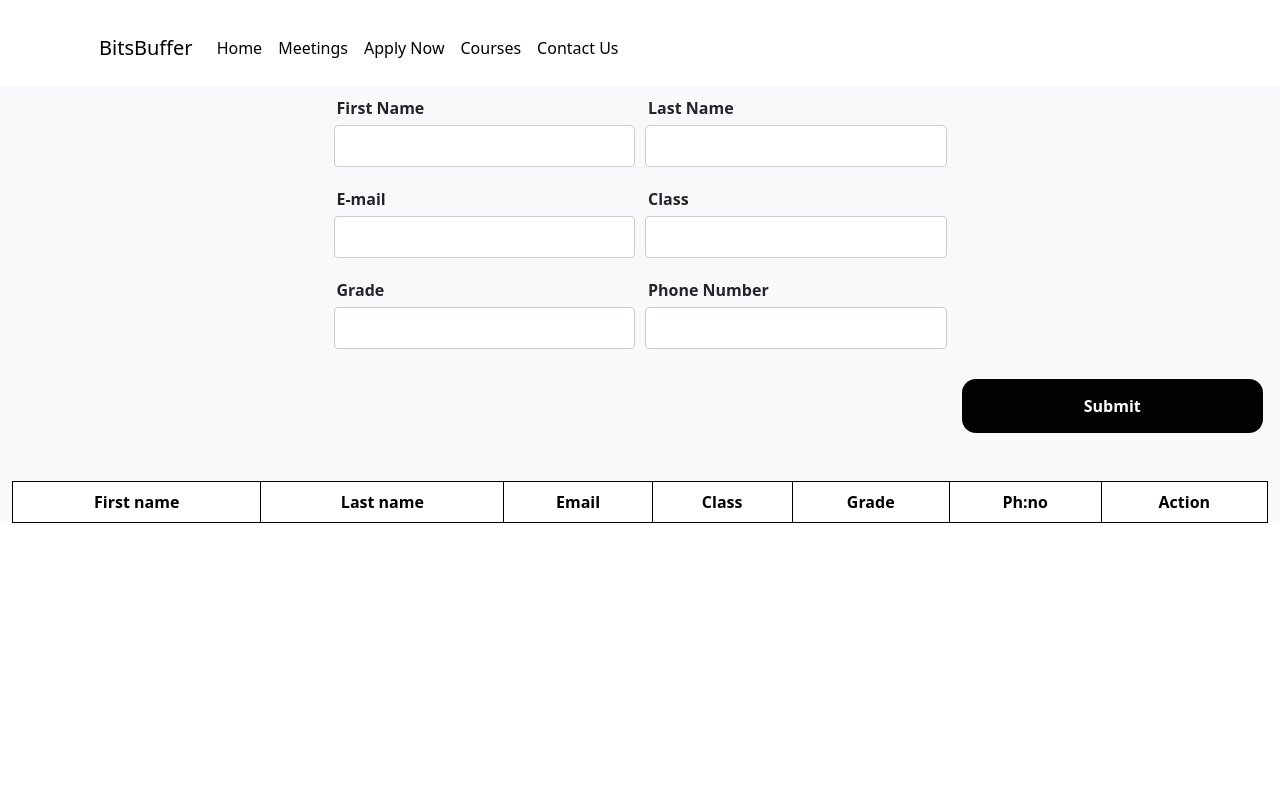
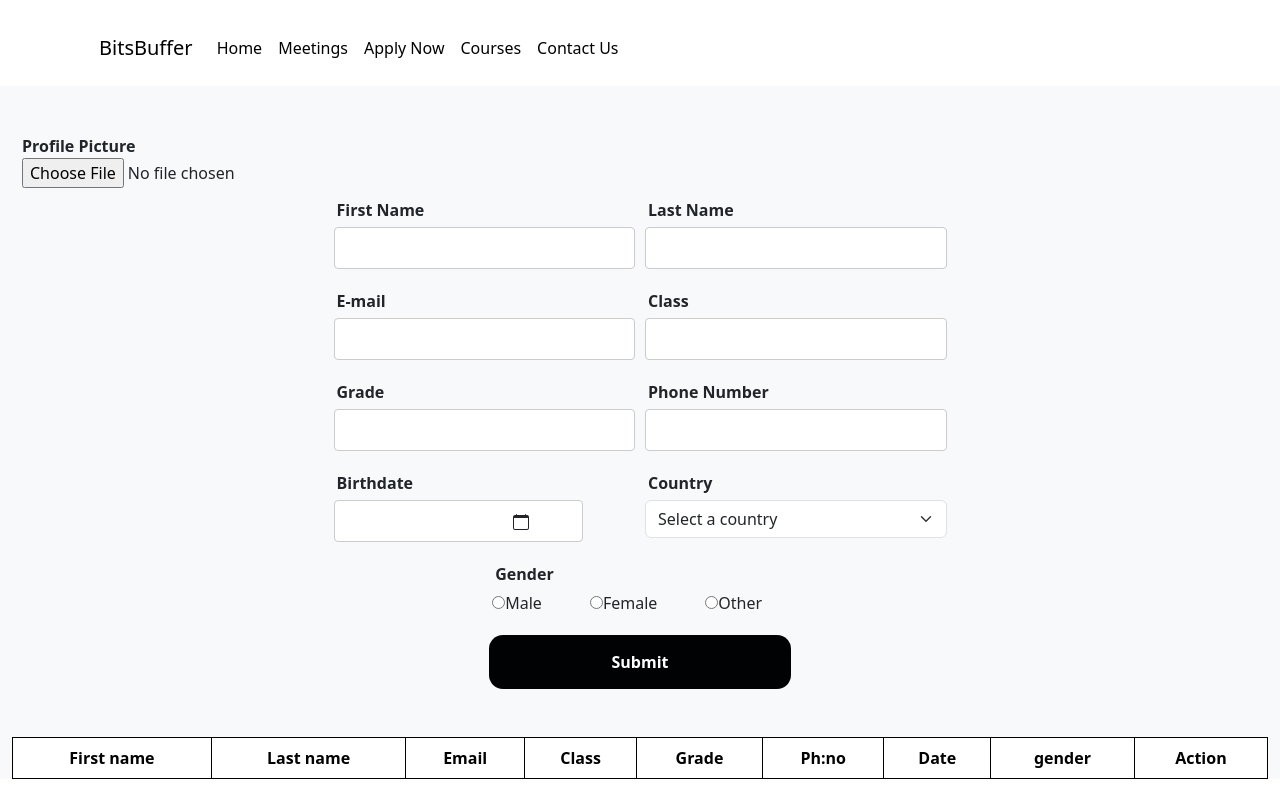
Before and after one commit to hamna331/Curd, a React (Create React App) app: page / in a window 1280 px wide. Built offline with nearby package versions, Linux system fonts and the light colour scheme.

Commit message:
form updated

```diff
--- a/package.json
+++ b/package.json
@@ -10,12 +10,15 @@
     "@testing-library/react": "^13.4.0",
     "@testing-library/user-event": "^13.5.0",
     "bootstrap": "^5.3.2",
+    "bootstrap-icons": "^1.11.2",
     "font-awesome": "^4.7.0",
     "formik": "^2.4.5",
     "react": "^18.2.0",
     "react-bootstrap": "^2.9.1",
+    "react-datepicker": "^4.23.0",
     "react-dom": "^18.2.0",
     "react-fontawesome": "^1.7.1",
+    "react-icons": "^4.12.0",
     "react-router": "^6.19.0",
     "react-router-bootstrap": "^0.26.2",
     "react-router-dom": "^6.19.0",
--- a/src/Form/Form.css
+++ b/src/Form/Form.css
@@ -37,7 +37,7 @@
   /* Arrange form fields in a row */
   .row {
     display: flex;
-    flex-wrap: wrap;
+    /* flex-wrap: wrap; */
     margin-left: 5px;
     margin-right: 5px;
     justify-content: center;
@@ -51,6 +51,11 @@
     box-sizing: border-box;
     flex: 0 0 50%;
     max-width: 25%;
+    justify-content: center;
+  }
+   .profile{
+    display: flex;
+    justify-content: left;
   }
 
   button[type='submit'] {
@@ -61,12 +66,14 @@
     border-radius: 14px;
     cursor: pointer;
     margin-top: 20px;
-    margin-left: 5px;
+    /* margin-left: 5px; */
     font-weight: bold;
+    justify-content: center;
   }
 
   button[type='submit']:hover {
     background-color: #030347;
+    color: #fff;
   }
   .btn{
     border: 1px solid black;
@@ -86,3 +93,9 @@
     border: 1px solid black;
     background-color: blanchedalmond;
  }
+ .text-gray {
+  color: gray; /* Define the color you want */
+}
+.btn-secondary{
+  border: gray;
+}
--- a/src/Form/Form.jsx
+++ b/src/Form/Form.jsx
@@ -1,9 +1,13 @@
 import { React, useRef } from "react";
-import 'bootstrap/dist/css/bootstrap.min.css';
+import "bootstrap/dist/css/bootstrap.min.css";
 import { useState, useEffect } from "react";
 import { Formik, Form, Field, ErrorMessage } from "formik";
 import * as Yup from "yup";
 import "./Form.css"; // Import the CSS file
+import { BsFillCaretDownFill } from "react-icons/bs";
+import { BsCalendar } from "react-icons/bs";
+import DatePicker from "react-datepicker";
+import "react-datepicker/dist/react-datepicker.css";
 
 const validationSchema = Yup.object().shape({
   fName: Yup.string().required("First Name is required"),
@@ -12,6 +16,7 @@ const validationSchema = Yup.object().shape({
   class: Yup.string().required("class is required"),
   grade: Yup.string().required("grade is required"),
   phone: Yup.string().required(" phone number is required"),
+  gender: Yup.string().required(" gender number is required"),
 });
 
 const YourFormComponent = () => {
@@ -29,9 +34,8 @@ const YourFormComponent = () => {
     let updatedFormData = [...formData];
     if (editIndex !== null) {
       updatedFormData[editIndex] = data;
-    }
-    else {
-      updatedFormData = [...updatedFormData, data]
+    } else {
+      updatedFormData = [...updatedFormData, data];
     }
 
     localStorage.setItem("formData", JSON.stringify(updatedFormData));
@@ -42,7 +46,6 @@ const YourFormComponent = () => {
     const updatedFormData = formData.filter((_, i) => i !== index);
     localStorage.setItem("formData", JSON.stringify(updatedFormData));
     setFormData(updatedFormData);
-
   };
   const handleEdit = (index) => {
     setEditIndex(index);
@@ -59,18 +62,14 @@ const YourFormComponent = () => {
     // formik.setValues(editedData);
     // Formik.setFieldValue('fName', editedData.fName);
     // Formik.setValues(editedData);
-  }
+  };
 
   const filterNames = (name) => {
     return name.toLowerCase().includes(filter.toLowerCase());
   };
 
-
-
   return (
     <div className="container-fluid bg-light">
-
-
       <Formik
         innerRef={formRef}
         initialValues={{
@@ -80,6 +79,9 @@ const YourFormComponent = () => {
           email: "",
           class: "",
           grade: "",
+          birthdate: "",
+          gender: "",
+          profilePicture: "",
         }}
         validationSchema={validationSchema}
         onSubmit={(values, { setSubmitting, resetForm }) => {
@@ -91,11 +93,74 @@ const YourFormComponent = () => {
           resetForm(); // Reset form after submission
           setSubmitting(false);
         }}
-
-
       >
         {(formik) => (
           <Form>
+            {/* {formData.profilePicture && (
+          <div className="row">
+  <div className="col-lg-6 col-md-6 col-sm-12">
+    <label htmlFor="profilePicture" className="form-label">
+      Profile Picture
+    </label>
+    <input
+      type="file"
+      id="profilePicture"
+      name="profilePicture"
+      accept="image/*"
+      onChange={(event) => {
+        const file = event.currentTarget.files[0];
+        const reader = new FileReader();
+        reader.onload = (e) => {
+          const imageData = e.target.result;
+          setFormData((prevData) => ({
+            ...prevData,
+            profilePicture: imageData,
+          }));
+        };
+        <img
+        src={formData.profilePicture}
+        alt="Profile"
+        style={{ width: "100%", height: "auto" }}
+      />
+      }}
+    />
+  </div>
+</div>
+)} */}
+<div className="row profile">
+  <div className="col-lg-3 col-md-6 col-sm-12 mt-5">
+    <label htmlFor="profilePicture " className="fw-bold">
+      Profile Picture
+    </label>
+    <input
+      type="file"
+      id="profilePicture"
+      name="profilePicture"
+      accept="image/*"
+      onChange={(event) => {
+        const file = event.currentTarget.files[0];
+        const reader = new FileReader();
+        reader.onload = (e) => {
+          const imageData = e.target.result;
+          formik.setFieldValue("profilePicture", imageData);
+        };
+        reader.readAsDataURL(file);
+      }}
+    />
+    {formik.values.profilePicture && (
+      <img
+      className="d-flex justify-content-start"
+        src={formik.values.profilePicture}
+        alt="Profile"
+        style={{ width: "100%", height: "auto" }}
+      />
+    )}
+  </div>
+  <div className="col-lg-9 col-md-6 col-sm-12"/>
+
+</div>
+
+
             <div className="row">
               <div className="col-lg-6 col-md-6 col-sm-12">
                 <label htmlFor="fName" className="form-label">
@@ -107,7 +172,11 @@ const YourFormComponent = () => {
                   id="fName"
                   name="fName"
                 />
-                <ErrorMessage name="fName" component="div" className="text-danger" />
+                <ErrorMessage
+                  name="fName"
+                  component="div"
+                  className="text-danger"
+                />
               </div>
               <div className="col-lg-6 col-md-6 col-sm-12">
                 <label htmlFor="lName" className="form-label">
@@ -119,7 +188,11 @@ const YourFormComponent = () => {
                   id="lName"
                   name="lName"
                 />
-                <ErrorMessage name="lName" component="div" className="text-danger" />
+                <ErrorMessage
+                  name="lName"
+                  component="div"
+                  className="text-danger"
+                />
               </div>
             </div>
 
@@ -134,7 +207,11 @@ const YourFormComponent = () => {
                   id="email"
                   name="email"
                 />
-                <ErrorMessage name="email" component="div" className="text-danger" />
+                <ErrorMessage
+                  name="email"
+                  component="div"
+                  className="text-danger"
+                />
               </div>
               <div className="col-lg-6 col-md-6 col-sm-12">
                 <label htmlFor="class" className="form-label">
@@ -146,7 +223,11 @@ const YourFormComponent = () => {
                   id="class"
                   name="class"
                 />
-                <ErrorMessage name="class" component="div" className="text-danger" />
+                <ErrorMessage
+                  name="class"
+                  component="div"
+                  className="text-danger"
+                />
               </div>
             </div>
 
@@ -161,7 +242,11 @@ const YourFormComponent = () => {
                   id="grade"
                   name="grade"
                 />
-                <ErrorMessage name="grade" component="div" className="text-danger" />
+                <ErrorMessage
+                  name="grade"
+                  component="div"
+                  className="text-danger"
+                />
               </div>
               <div className="col-lg-6 col-md-6 col-sm-12">
                 <label htmlFor="phone" className="form-label">
@@ -173,52 +258,184 @@ const YourFormComponent = () => {
                   id="phone"
                   name="phone"
                 />
-                <ErrorMessage name="phone" component="div" className="text-danger" />
+                <ErrorMessage
+                  name="phone"
+                  component="div"
+                  className="text-danger"
+                />
+              </div>
+            </div>
+            <div className="row">
+            <div className="col-lg-6 col-md-6 col-sm-12 w-100">
+  <label htmlFor="birthdate" className="form-label">
+    Birthdate
+  </label>
+  <div className="input-group" style={{ display: 'flex', alignItems: 'center' }}>
+    <DatePicker
+      id="birthdate"
+      name="birthdate"
+      selected={formik.values.birthdate}
+      onChange={(date) => formik.setFieldValue("birthdate", date)}
+      dateFormat="MM/dd/yyyy"
+      className="form-control"
+      customInput={<input className="form-control" />}
+    />
+    <span  className ="d-flex align-items-center mb-2 " style={{ position: 'absolute', left: '180px' }}>
+      <BsCalendar /> {/* Include the icon component */}
+    </span>
+  </div>
+  <ErrorMessage
+    name="birthdate"
+    component="div"
+    className="text-danger"
+  />
+</div>
+
+
+
+              <div className="col-lg-6 col-md-6 col-sm-12">
+                <label htmlFor="country" className="form-label">
+                  Country
+                </label>
+                <Field
+                  as="select"
+                  id="country"
+                  name="country"
+                  className="form-select"
+                  append={
+                    <label
+                      htmlFor="country"
+                      className="input-group-text bg-white border-start-0"
+                    >
+                      <BsFillCaretDownFill /> {/* Include the icon component */}
+                    </label>
+                  }
+                >
+                  <option value="">Select a country</option>
+                  <option value="USA">United States</option>
+                  <option value="UK">United Kingdom</option>
+                  <option value="PK">Pakistan</option>
+                  <option value="AT">Austria</option>
+                  <option value="CN">China</option>
+                  {/* Add more countries as needed */}
+                </Field>
+                <ErrorMessage
+                  name="country"
+                  component="div"
+                  className="text-danger"
+                />
+              </div>
+              <div className="row">
+                <div className="col-lg-6 col-md-6 col-sm-12 w-100 ">
+                  <label className="form-label">Gender</label>
+                  <div role="group" aria-labelledby="my-radio-group">
+                    <label>
+                      <Field type="radio" name="gender" value="male" />
+                      Male
+                    </label>
+                    <label>
+                      <Field
+                        type="radio"
+                        name="gender"
+                        value="female"
+                        className="ms-5"
+                      />
+                      Female
+                    </label>
+                    <label>
+                      <Field
+                        type="radio"
+                        name="gender"
+                        value="other"
+                        className="ms-5"
+                      />
+                      Other
+                    </label>
+                  </div>
+                  <ErrorMessage
+                    name="gender"
+                    component="div"
+                    className="text-danger"
+                  />
+                </div>
               </div>
             </div>
 
             {/* Submit button inside the form */}
-            <div className="row justify-content-between">
+            <div className="row justify-content-center ">
+              {/* <div className="col-lg-6 col-md-6 col-sm-12"> */}
+              {/* You can add additional spacing or elements here if needed */}
+              {/* </div> */}
               <div className="col-lg-6 col-md-6 col-sm-12">
-                {/* You can add additional spacing or elements here if needed */}
-              </div>
-              <div className="col-lg-6 col-md-6 col-sm-12">
-                <button type="submit" className="btn btn-primary w-100">
+                <button type="submit" className="btn btn-primary w-100  ">
                   Submit
                 </button>
               </div>
             </div>
           </Form>
-
         )}
       </Formik>
       <table id="scoreTable" className="table table-bordered mt-5">
         <thead className="thead-dark ">
           <tr>
-
-            <th scope="col" className="text-center">First name</th>
-            <th scope="col" className="text-center">Last name</th>
-            <th scope="col" className="text-center">Email</th>
-            <th scope="col" className="text-center">Class</th>
-            <th scope="col" className="text-center">Grade</th>
-            <th scope="col" className="text-center">Ph:no</th>
-            <th scope="col" className="text-center">Action</th>
+            <th scope="col" className="text-center">
+              First name
+            </th>
+            <th scope="col" className="text-center">
+              Last name
+            </th>
+            <th scope="col" className="text-center">
+              Email
+            </th>
+            <th scope="col" className="text-center">
+              Class
+            </th>
+            <th scope="col" className="text-center">
+              Grade
+            </th>
+            <th scope="col" className="text-center">
+              Ph:no
+            </th>
+            <th scope="col" className="text-center">
+              Date
+            </th>
+            <th scope="col" className="text-center">
+              gender
+            </th>
+            <th scope="col" className="text-center">
+              Action
+            </th>
           </tr>
         </thead>
 
         <tbody id="tableBody">
-          {formData.filter((data) => filterNames(data.fName)).map((data, index) => (
+          {formData
+            .filter((data) => filterNames(data.fName))
+            .map((data, index) => (
               <tr key={index}>
-
                 <td className="text-center">{data.fName}</td>
                 <td className="text-center">{data.lName}</td>
                 <td className="text-center">{data.email}</td>
                 <td className="text-center">{data.class}</td>
                 <td className="text-center">{data.grade}</td>
                 <td className="text-center">{data.phone}</td>
+                <td className="text-center">{data.birthdate}</td>
+                <td className="text-center">{data.gender}</td>
                 <td className="text-center">
-                <button className="btn btn-primary" onClick={() => deleteEntry(index)}>   Delete  </button>
-                <button className="btn btn-primary" onClick={() => handleEdit(index)}>  Edit  </button>
+                  <button
+                    className="btn btn-primary"
+                    onClick={() => deleteEntry(index)}
+                  >
+                    {" "}
+                    Delete{" "}
+                  </button>
+                  <button
+                    className="btn btn-primary"
+                    onClick={() => handleEdit(index)}
+                  >
+                    {" "}
+                    Edit{" "}
+                  </button>
                 </td>
               </tr>
             ))}
```
Also changed, not shown: 1 other file (tests, documents, lock files or other folders). Lines whose indentation alone changed are shown as unchanged.
